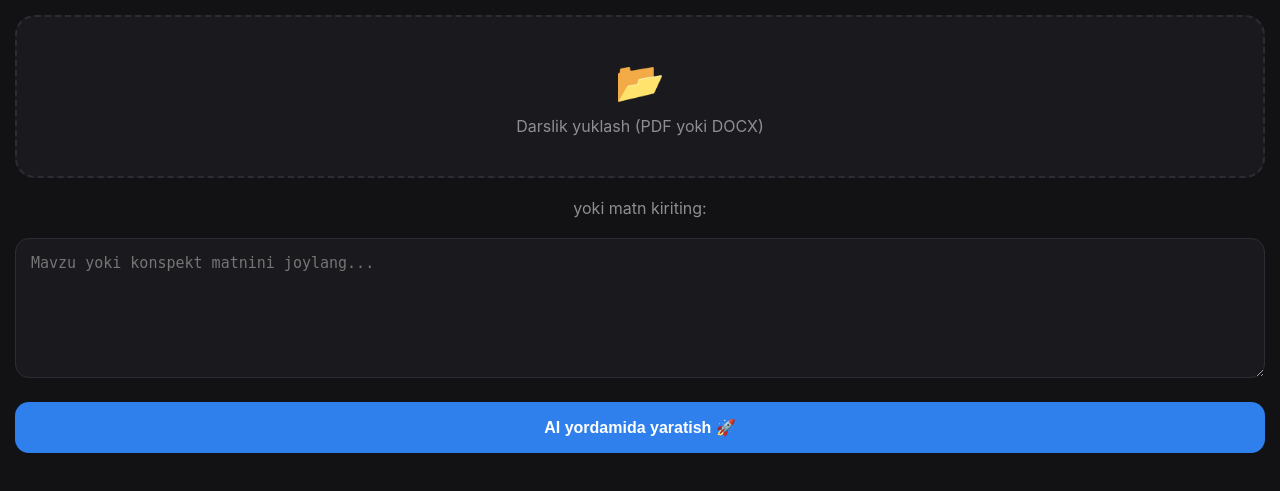
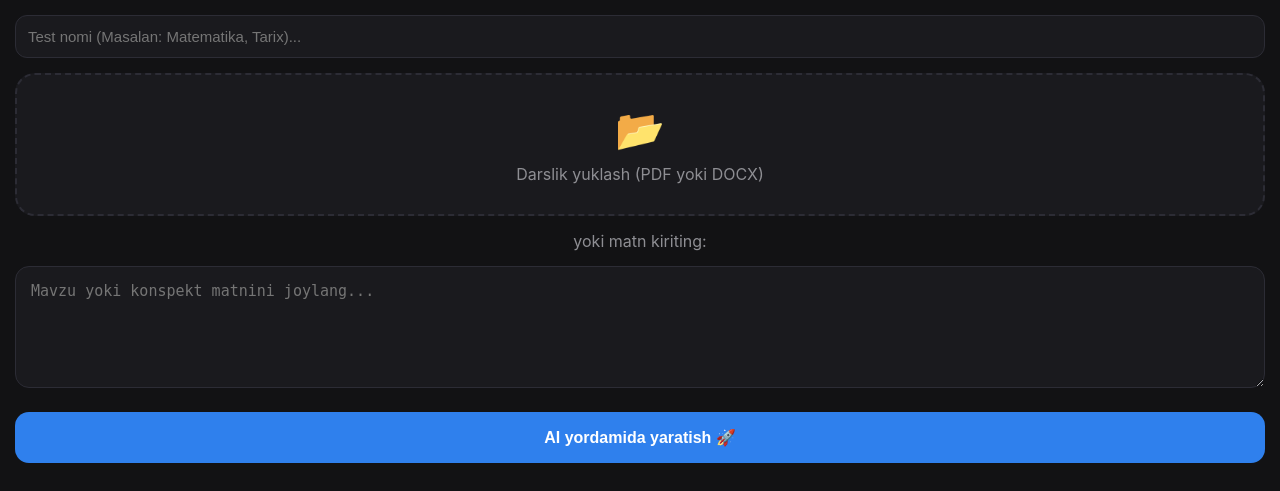
Before and after one commit to Sherzod7007/Quiz-Pilot-Bot, a FastAPI app: page / in a window 1280 px wide, after a click that opens the changed part. Shown: the part 46-537 px from the top of the page. Run offline with FastAPI, Linux system fonts and the light colour scheme; some libraries are stand-ins or nearby versions.

Commit message:
Update index.html

```diff
--- a/templates/index.html
+++ b/templates/index.html
@@ -42,7 +42,9 @@
         .card-footer { display: flex; justify-content: space-between; font-size: 13px; color: var(--text-hint); margin-top: 8px; }
         .screen { display: none; }
         .screen.active { display: block; }
-        .upload-box { border: 2px dashed var(--border-color); border-radius: 20px; padding: 40px 20px; text-align: center; cursor: pointer; background: var(--card-bg); margin-bottom: 20px; color: var(--text-hint); }
+        .upload-box { border: 2px dashed var(--border-color); border-radius: 20px; padding: 30px 20px; text-align: center; cursor: pointer; background: var(--card-bg); margin-bottom: 15px; color: var(--text-hint); }
+        .input-title { width: 100%; box-sizing: border-box; background: var(--card-bg); border: 1px solid var(--border-color); border-radius: 12px; padding: 12px; color: #fff; font-size: 15px; margin-bottom: 15px; outline: none; transition: border-color 0.2s; }
+        .input-title:focus { border-color: var(--accent-blue); }
         .input-text { width: 100%; box-sizing: border-box; background: var(--card-bg); border: 1px solid var(--border-color); border-radius: 14px; padding: 15px; color: #fff; font-size: 15px; resize: vertical; margin-bottom: 20px; }
         .submit-btn { background: var(--accent-blue); color: #fff; border: none; width: 100%; padding: 16px; border-radius: 14px; font-size: 16px; font-weight: bold; cursor: pointer; }
         #game-screen { position: fixed; top: 0; left: 0; right: 0; bottom: 0; background: var(--bg-color); z-index: 1000; padding: 20px; display: none; overflow-y: auto; }
@@ -66,13 +68,16 @@
 
     <div id="create-screen" class="screen">
         <div class="header"><h1>Yangi Test</h1></div>
+
+        <input type="text" id="quiz-title-input" class="input-title" placeholder="Test nomi (Masalan: Matematika, Tarix)...">
+
         <div class="upload-box" onclick="document.getElementById('file-input').click()">
             <span style="font-size: 40px; display: block; margin-bottom: 10px;">📂</span>
             <span id="upload-text">Darslik yuklash (PDF yoki DOCX)</span>
             <input type="file" id="file-input" accept=".pdf,.docx" style="display: none;" onchange="fileSelected(this)">
         </div>
-        <div style="text-align: center; color: var(--text-hint); margin-bottom: 20px;">yoki matn kiriting:</div>
-        <textarea id="text-input" class="input-text" rows="6" placeholder="Mavzu yoki konspekt matnini joylang..."></textarea>
+        <div style="text-align: center; color: var(--text-hint); margin-bottom: 15px;">yoki matn kiriting:</div>
+        <textarea id="text-input" class="input-text" rows="5" placeholder="Mavzu yoki konspekt matnini joylang..."></textarea>
         <button id="generate-btn" class="submit-btn" onclick="startGeneration()">AI yordamida yaratish 🚀</button>
         <div id="loading-status" class="loader">⏳ AI test tayyorlamoqda, iltimos kuting...</div>
     </div>
@@ -139,6 +144,7 @@
 
         async function startGeneration() {
             const textInput = document.getElementById('text-input').value.trim();
+            const quizTitleInput = document.getElementById('quiz-title-input').value.trim();
             const fileInput = document.getElementById('file-input');
             const genBtn = document.getElementById('generate-btn');
             const loader = document.getElementById('loading-status');
@@ -155,6 +161,7 @@
             formData.append('user_id', userId);
             if (textInput) formData.append('text', textInput);
             if (fileInput.files.length > 0) formData.append('file', fileInput.files[0]);
+            if (quizTitleInput) formData.append('quiz_title', quizTitleInput);
 
             try {
                 const response = await fetch(BASE_URL + '/api/create-quiz-web', {
@@ -166,6 +173,7 @@
                 if (data && data.status === "ok") {
                     alert("🎉 Test muvaffaqiyatli yaratildi!");
                     document.getElementById('text-input').value = "";
+                    document.getElementById('quiz-title-input').value = "";
                     fileInput.value = "";
                     document.getElementById('upload-text').innerText = "Darslik yuklash (PDF yoki DOCX)";
 
@@ -191,7 +199,6 @@
                 const response = await fetch(BASE_URL + '/api/quizzes?user_id=' + userId + '&_t=' + Date.now());
                 const data = await response.json();
 
-                // O'zgartirildi: Jami foydalanuvchilar soni badgeda ko'rsatiladi
                 if (data && data.total_users !== undefined) {
                     document.getElementById('user-count-badge').innerText = `${data.total_users} active users`;
                 }
```
